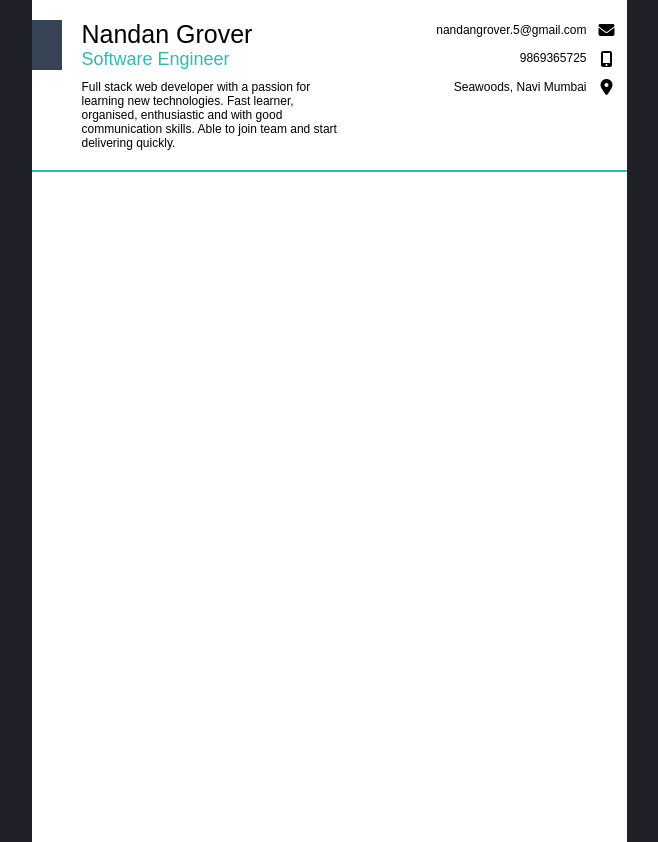
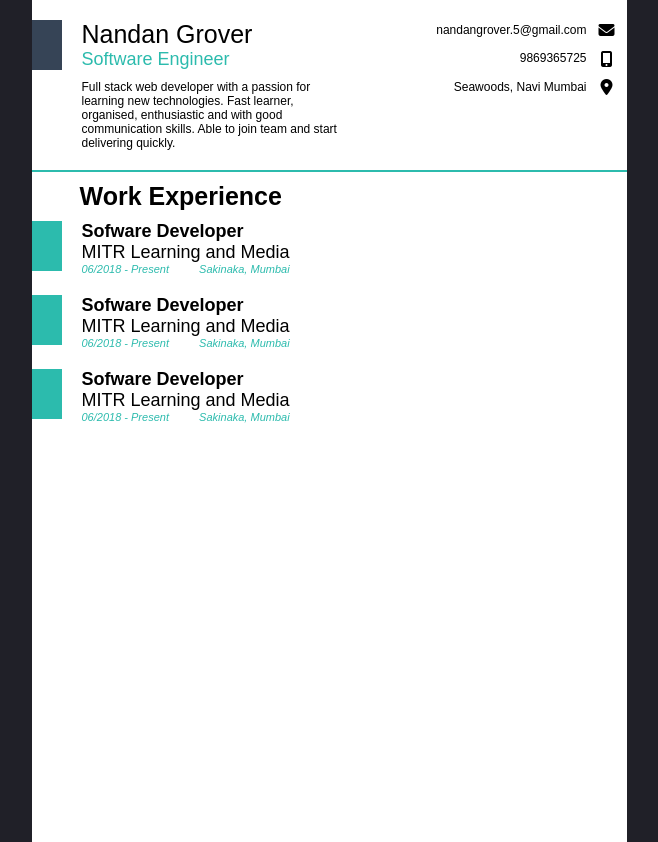
Before and after one commit to nandangrover/CV, a PHP site: page / in a window 1280 px wide. Shown: the whole page, without its empty margins (311-969 px from the left). Run offline with PHP 8.4, Linux system fonts and the light colour scheme; some libraries are stand-ins or nearby versions.

Commit message:
Base structure

```diff
--- a/CV.js
+++ b/CV.js
@@ -34,6 +34,8 @@ class resume {
 
   createElements() {
     this.topNavigation();
+
+    this.resumeContent();
   }
 
   topNavigation() {
@@ -77,6 +79,32 @@ class resume {
 
   }
 
+  resumeContent() {
+    this.createDiv({ className: 'resumeContent', id: 'resumeContent', appendTo: 'main' });
+
+    this.createDiv({ className: 'leftPartition', id: 'leftPartitionContent', appendTo: 'resumeContent' });
+
+    this.createDiv({ className: 'workExperience', id: 'workExperience', appendTo: 'leftPartitionContent' });
+
+    this.createDiv({ className: 'header', id: 'workExperienceHeader', appendTo: 'workExperience', html:  this.config.elements.resumeContent[0].header});
+
+    this.config.elements.resumeContent[0].workExperience.forEach((element, idx) => {
+      this.createDiv({ className: 'blockHolder', id: `blockHolder_${idx}`, appendTo: 'workExperience' });
+      // left-block
+      this.createDiv({ className: 'leftBlock contentColor', id: 'leftBlock', appendTo: `blockHolder_${idx}` });
+      // text-bloc
+      this.createDiv({ className: 'textBlock', id: `textBlock_${idx}`, appendTo: `blockHolder_${idx}` });
+
+      this.createDiv({ className: 'designation contentDesig', id: `designation_${idx}`, appendTo: `textBlock_${idx}`, html: this.config.elements.resumeContent[0].workExperience[idx]['designation'] });
+
+      this.createDiv({ className: 'companyName', id: `companyName_${idx}`, appendTo: `textBlock_${idx}`, html: this.config.elements.resumeContent[0].workExperience[idx]['companyName'] });
+
+      this.createDiv({ className: 'dateStarted', id: `dateStarted_${idx}`, appendTo: `textBlock_${idx}`, html: this.config.elements.resumeContent[0].workExperience[idx]['dateStarted'] });
+
+      this.createDiv({ className: 'locationCompany', id: `locationCompany_${idx}`, appendTo: `textBlock_${idx}`, html: this.config.elements.resumeContent[0].workExperience[idx]['location'] });
+    });
+  }
+
   createDiv({ className, id, appendTo, html = '' }) {
     const div = document.createElement('div');
     div.setAttribute('class', className);
--- a/config.json
+++ b/config.json
@@ -7,6 +7,33 @@
       "email": "nandangrover.5@gmail.com",
       "number": "9869365725",
       "location": "Seawoods, Navi Mumbai"
-    }
+    },
+    "resumeContent":
+    [
+      {
+        "header": "Work Experience",
+        "workExperience":
+        [
+          {
+            "designation" : "Sofware Developer",
+            "companyName": "MITR Learning and Media",
+            "dateStarted": "06/2018 - Present",
+            "location": "Sakinaka, Mumbai"
+          },
+          {
+            "designation" : "Sofware Developer",
+            "companyName": "MITR Learning and Media",
+            "dateStarted": "06/2018 - Present",
+            "location": "Sakinaka, Mumbai"
+          },
+          {
+            "designation" : "Sofware Developer",
+            "companyName": "MITR Learning and Media",
+            "dateStarted": "06/2018 - Present",
+            "location": "Sakinaka, Mumbai"
+          }
+        ]
+      }
+    ]
   }
 }
--- a/style.css
+++ b/style.css
@@ -84,3 +84,49 @@ body {
   padding-right: 10px;
   font-family: 'Roboto Regular', sans-serif;
 }
+
+.contentColor {
+  background-color: #2CBBAD;
+}
+
+.header {
+  position: relative;
+  font-size: 25px;
+  font-weight: 600;
+  padding: 10px 20px 0px 48px;
+  font-family: 'Roboto Regular', sans-serif;
+}
+
+.blockHolder {
+  padding: 10px 0 10px 0;
+}
+
+.contentDesig {
+  color: #000000;
+  font-weight: 600;
+}
+
+.companyName {
+  font-size: 18px;
+  font-family: 'Roboto Regular', sans-serif;
+  font-weight: 100;
+}
+
+.dateStarted {
+  font-size: 11px;
+  font-family: 'Roboto Regular', sans-serif;
+  color: #2CBBAD;
+  font-weight: 400;
+  font-style: italic;
+  float: left;
+}
+
+.locationCompany {
+  font-size: 11px;
+  font-family: 'Roboto Regular', sans-serif;
+  color: #2CBBAD;
+  font-weight: 400;
+  font-style: italic;
+  position: relative;
+  float: right;
+}
```
